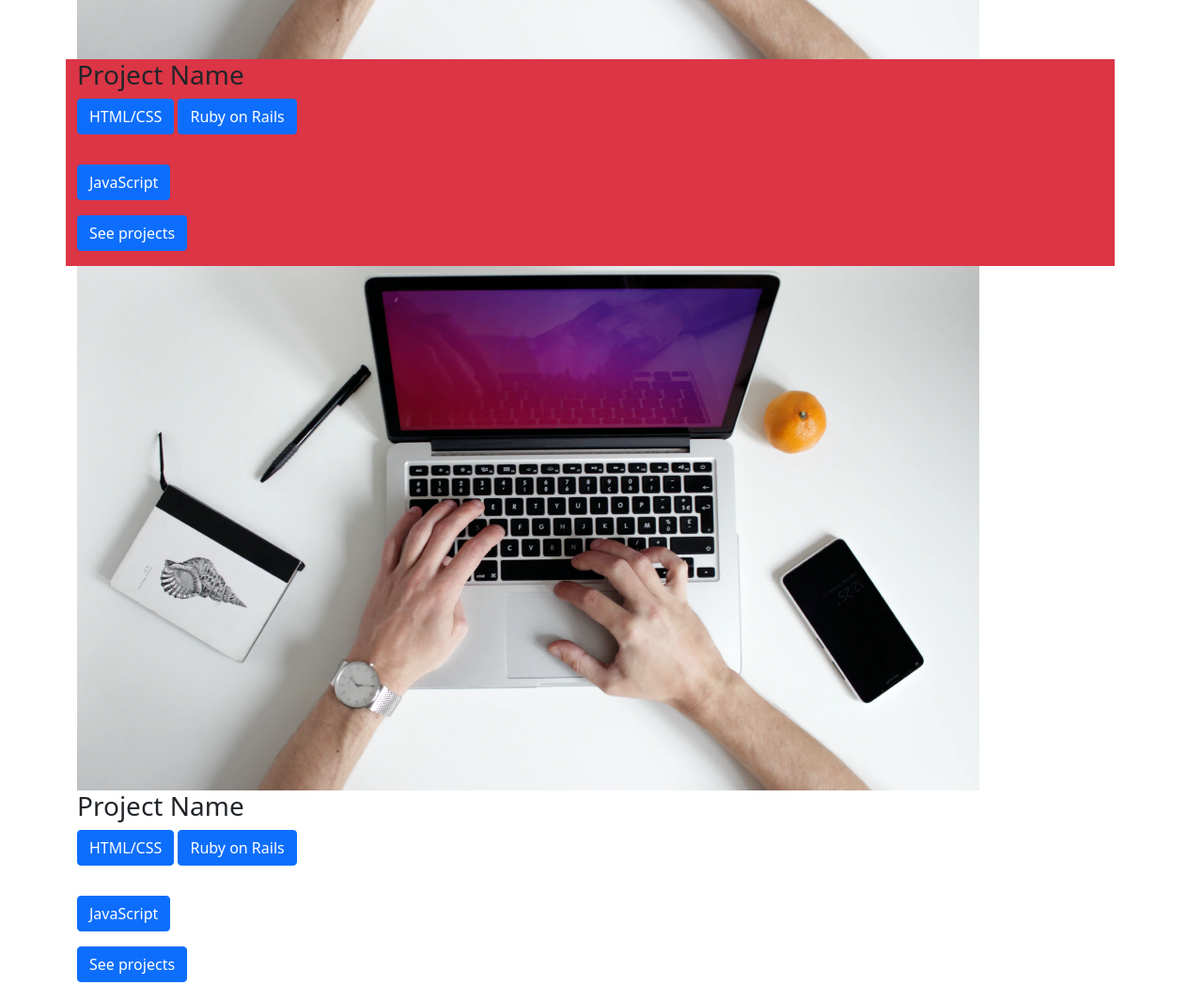
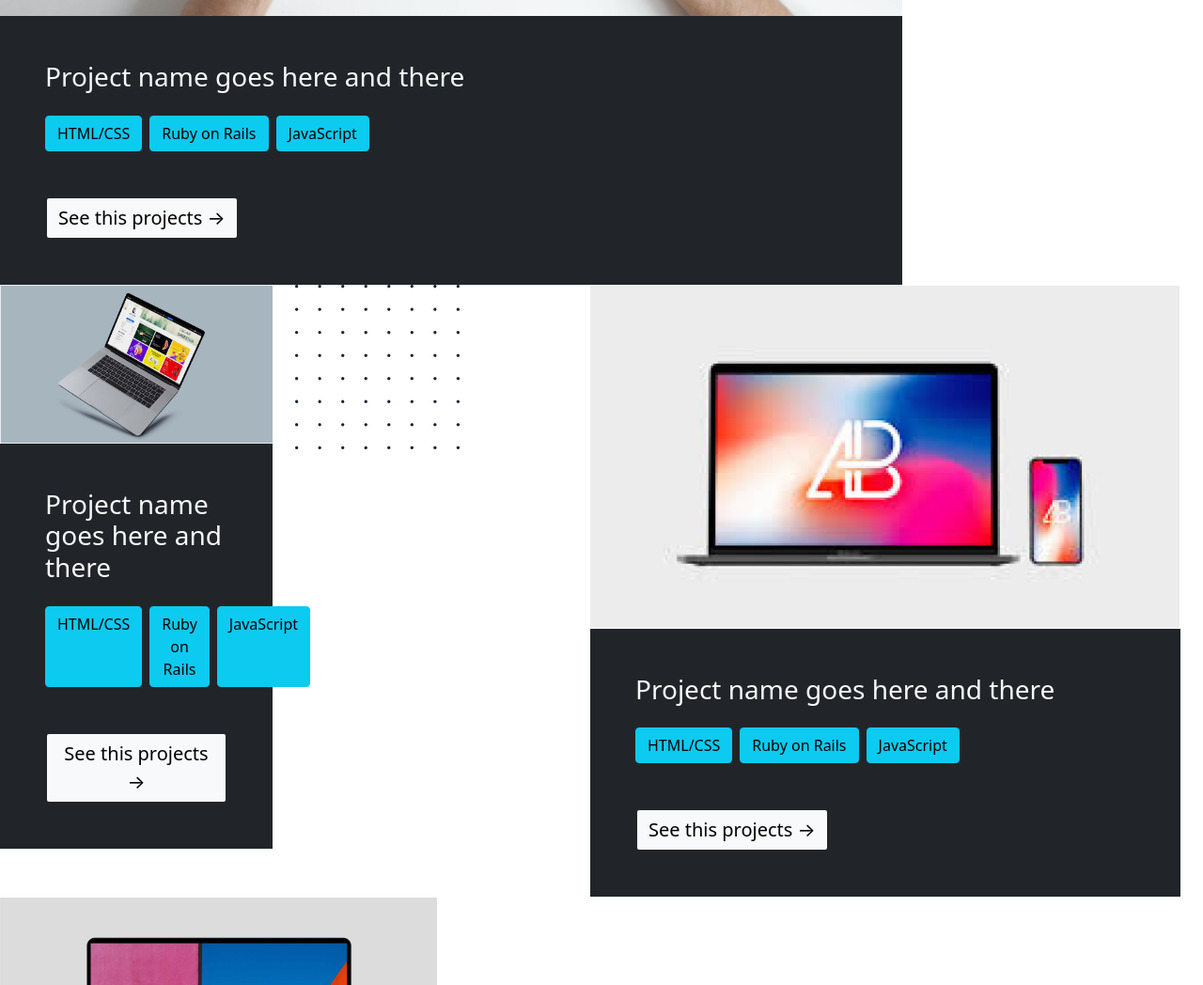
Before and after one commit to Somdotta07/Portfolio-Bootstrap, a plain HTML site: page index.html in a window 1280 px wide. Shown: the part 1480-2528 px from the top of the page at 94% size. Drawn offline with nearby package versions, Linux system fonts and the light colour scheme.

Commit message:
Change structure in cards

```diff
--- a/index.html
+++ b/index.html
@@ -49,70 +49,101 @@
 
     </section>
 
-    <section id="project" class="container">
-      <div class="row">
-        <div><h2>Projects</h2></div>
-        <div class="row">
-          <div class="col">
-           <img src="images/card1.png" alt="">
+    <!-- Change from here -->
+
+    <div class="col-sm-1 col-lg-9">
+          <div class="">
+            <img class="img-fluid" src="images/card1.png" alt="">
            </div>
-          <div class="card1 bg-danger">
-            <h3>Project Name</h3>
-              <p class="btn btn-primary" >HTML/CSS</p>
-              <p class="btn btn-primary">Ruby on Rails<p>
-              <p class="btn btn-primary">JavaScript<p>
-                <button class="btn btn-primary" type="button">See projects</button>
+           <div class="p-5 bg-dark">
+             <h3 class="text-light">Project name goes here and there</h3>
+             <div class="d-flex py-3">
+              <p class="btn btn-info me-2">HTML/CSS</p>
+              <p class="btn btn-info me-2">Ruby on Rails<p>
+              <p class="btn btn-info me-2">JavaScript<p>
+             </div>
+             <button class="btn btn-light border-dark border-2 mt-3 fs-5" type="button">See this projects <span>→</span></button>
            </div>
         </div>
-        <div>
-          <div class="col">
-            <img src="images/card1.png" alt="">
+
+        <!-- work on cards 2 and 3 -->
+        <div class="row">
+          <!-- card 2 -->
+          <div class="col-6 row">
+            <div class="col-6">
+              <div class="">
+                <img class="img-fluid" src="images/card2.png" alt="">
                </div>
-           <div class="card1">
-             <h3>Project Name</h3>
-               <p class="btn btn-primary" >HTML/CSS</p>
-               <p class="btn btn-primary">Ruby on Rails<p>
-               <p class="btn btn-primary">JavaScript<p>
-                 <button class="btn btn-primary" type="button">See projects</button>
+               <div class="p-5 bg-dark">
+                 <h3 class="text-light">Project name goes here and there</h3>
+                 <div class="d-flex py-3">
+                  <p class="btn btn-info me-2">HTML/CSS</p>
+                  <p class="btn btn-info me-2">Ruby on Rails<p>
+                  <p class="btn btn-info me-2">JavaScript<p>
+                 </div>
+                 <button class="btn btn-light border-dark border-2 mt-3 fs-5" type="button">See this projects <span>→</span></button>
+               </div>
+            </div>
+            <div class="col-6">
+              <img class="img-fluid" src="images/image_dots.png" alt="">
             </div>
 
           </div>
-        <div>
-          <div class="col">
-            <img src="images/card1.png" alt="">
+
+          <!-- work on this3 -->
+          <div class="col-6">
+            <div class="">
+              <img class="img-fluid" src="images/card3.png" alt="">
              </div>
-           <div class="card1">
-             <h3>Project Name</h3>
-               <p class="btn btn-primary" >HTML/CSS</p>
-               <p class="btn btn-primary">Ruby on Rails<p>
-               <p class="btn btn-primary">JavaScript<p>
-                 <button class="btn btn-primary" type="button">See projects</button>
+             <div class="p-5 bg-dark">
+               <h3 class="text-light">Project name goes here and there</h3>
+               <div class="d-flex py-3">
+                <p class="btn btn-info me-2">HTML/CSS</p>
+                <p class="btn btn-info me-2">Ruby on Rails<p>
+                <p class="btn btn-info me-2">JavaScript<p>
                </div>
-        <div>
-          <div class="col">
-            <img src="images/card1.png" alt="">
-          </div>
-           <div class="card1">
-             <h3>Project Name</h3>
-               <p class="btn btn-primary" >HTML/CSS</p>
-               <p class="btn btn-primary">Ruby on Rails<p>
-               <p class="btn btn-primary">JavaScript<p>
-                 <button class="btn btn-primary" type="button">See projects</button>
+               <button class="btn btn-light border-dark border-2 mt-3 fs-5" type="button">See this projects <span>→</span></button>
              </div>
           </div>
-        <div>
-          <div class="col">
-            <img src="images/card1.png" alt="">
+
         </div>
-           <div class="card1">
-             <h3>Project Name</h3>
-               <p class="btn btn-primary" >HTML/CSS</p>
-               <p class="btn btn-primary">Ruby on Rails<p>
-               <p class="btn btn-primary">JavaScript<p>
-                 <button class="btn btn-primary" type="button">See projects</button>
+
+
+        <!-- work on this4 -->
+        <div class="col-sm-1 col-lg-9">
+          <div class="">
+            <img class="img-fluid" src="images/card4.png" alt="">
+           </div>
+           <div class="p-5 bg-dark">
+             <h3 class="text-light">Project name goes here and there</h3>
+             <div class="d-flex py-3">
+              <p class="btn btn-info me-2">HTML/CSS</p>
+              <p class="btn btn-info me-2">Ruby on Rails<p>
+              <p class="btn btn-info me-2">JavaScript<p>
+             </div>
+             <button class="btn btn-light border-dark border-2 mt-3 fs-5" type="button">See this projects <span>→</span></button>
+           </div>
+        </div>
+
+        <!-- work on this5 -->
+        <div class="col-sm-1 col-lg-9">
+          <div class="">
+            <img class="img-fluid" src="images/card5.png" alt="">
+           </div>
+           <div class="p-5 bg-dark">
+             <h3 class="text-light">Project name goes here and there</h3>
+             <div class="d-flex py-3">
+              <p class="btn btn-info me-2">HTML/CSS</p>
+              <p class="btn btn-info me-2">Ruby on Rails<p>
+              <p class="btn btn-info me-2">JavaScript<p>
+             </div>
+             <button class="btn btn-light border-dark border-2 mt-3 fs-5" type="button">See this projects <span>→</span></button>
+           </div>
         </div>
       </div>
     </section>
+   <!-- to here -->
+
   <!-- About  -->
     <section id="about" class="">
       <div class="row ms-10">
```
Also changed, not shown: images/card2.png (renamed from images/Rectangle 26.png), images/card3.png (renamed from images/Rectangle 27.png), images/card4.png (renamed from images/Rectangle 46.png), images/card5.png (renamed from images/Rectangle 47.png). Lines whose indentation alone changed are shown as unchanged.
